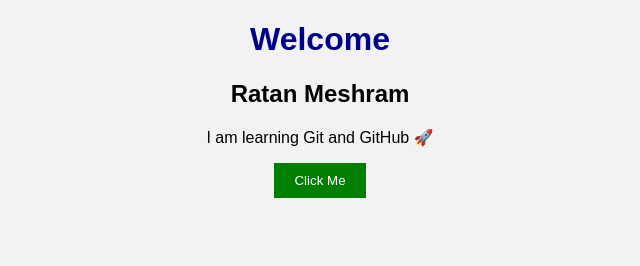
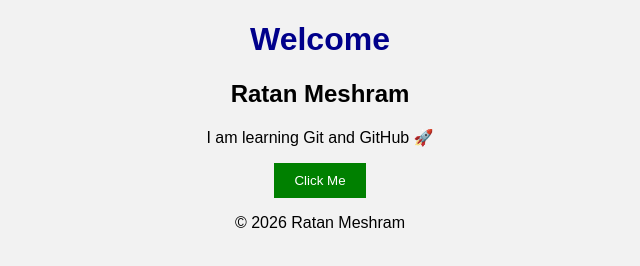
Before and after one commit to ratanmeshram/demo-website, a plain HTML site: page index.html in a window 1280 px wide. Shown: the whole page, without its empty margins (320-960 px from the left). Drawn offline with Linux system fonts and the light colour scheme.

Commit message:
Add footer section

```diff
--- a/index.html
+++ b/index.html
@@ -11,6 +11,9 @@
     <h2 id="name">Ratan Meshram</h2>
 <p>I am learning Git and GitHub 🚀</p>
 <button onclick="changeText()">Click Me</button>
+<footer>
+    <p>© 2026 Ratan Meshram</p>
+</footer>
 
 <script src="script.js"></script>
 
```
